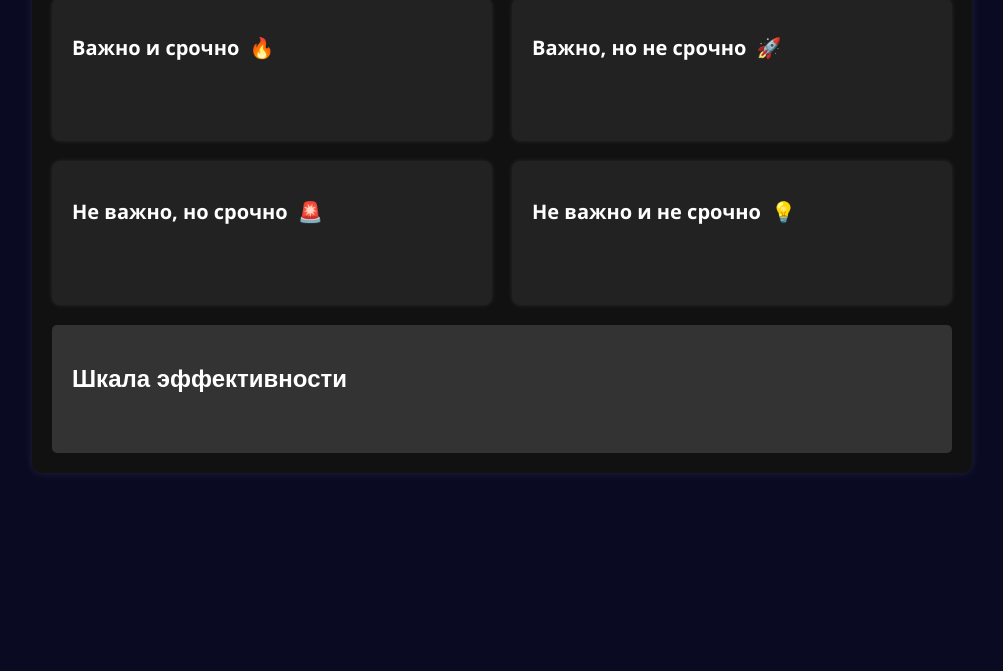
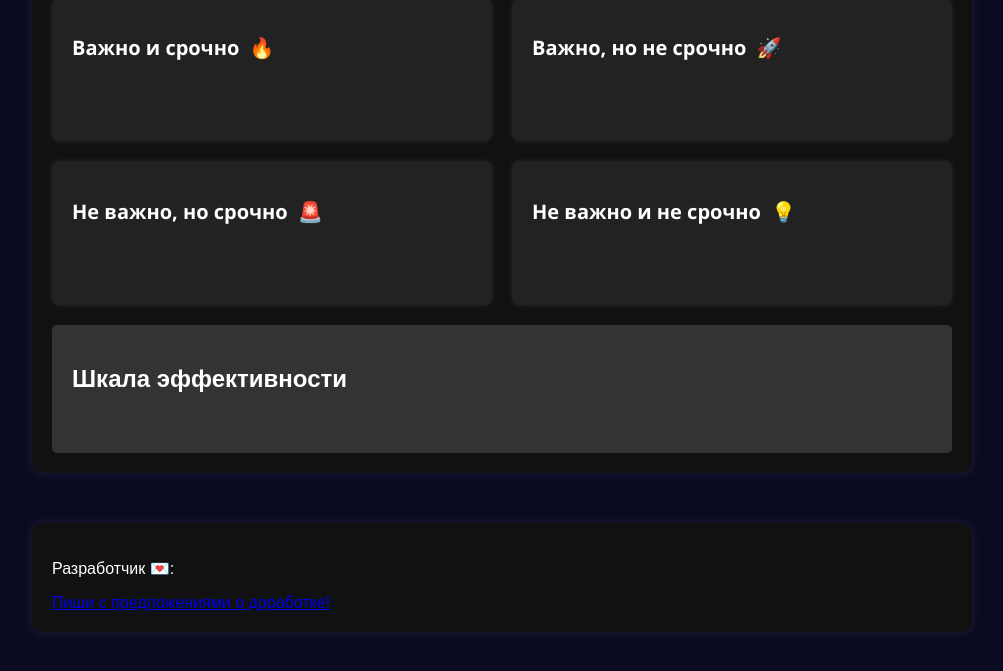
Before and after one commit to Zatoichizzz/The-Eisenhower-matrix, a plain HTML site: page index.html in a window 1280 px wide. Shown: the part 149-820 px from the top of the page, without its empty margins (138-1141 px from the left). Drawn offline with nearby package versions, Linux system fonts and the light colour scheme.

Commit message:
Update index.html

```diff
--- a/index.html
+++ b/index.html
@@ -60,3 +60,9 @@
     <script src="script.js"></script>
 </body>
 </html>
+<div class="container">
+    <div class="link-container">
+        <p>Разработчик 💌:</p>
+        <a href="https://www.instagram.com/rudenko_ny?igshid=eHBpMHB6bjc3NWZ0&utm_source=qr" target="_blank">Пиши с предложениями о доработке!</a>
+    </div>
+</div>
```
